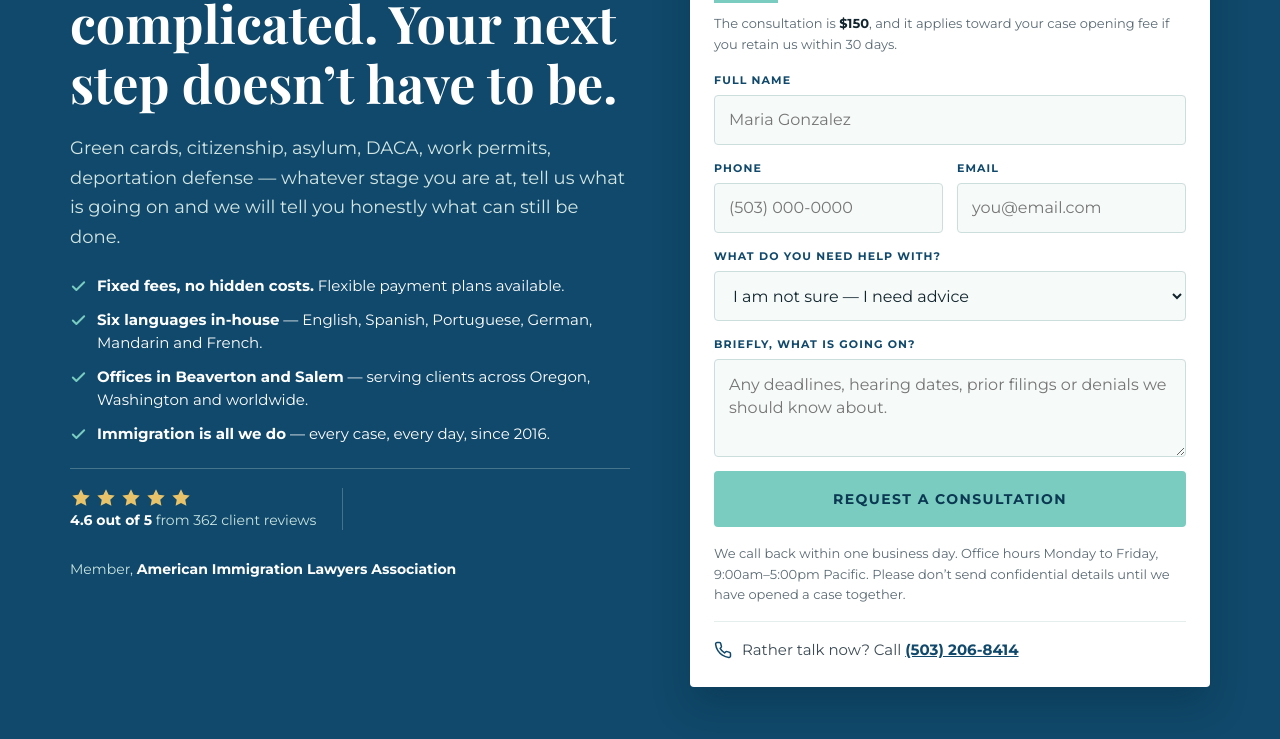
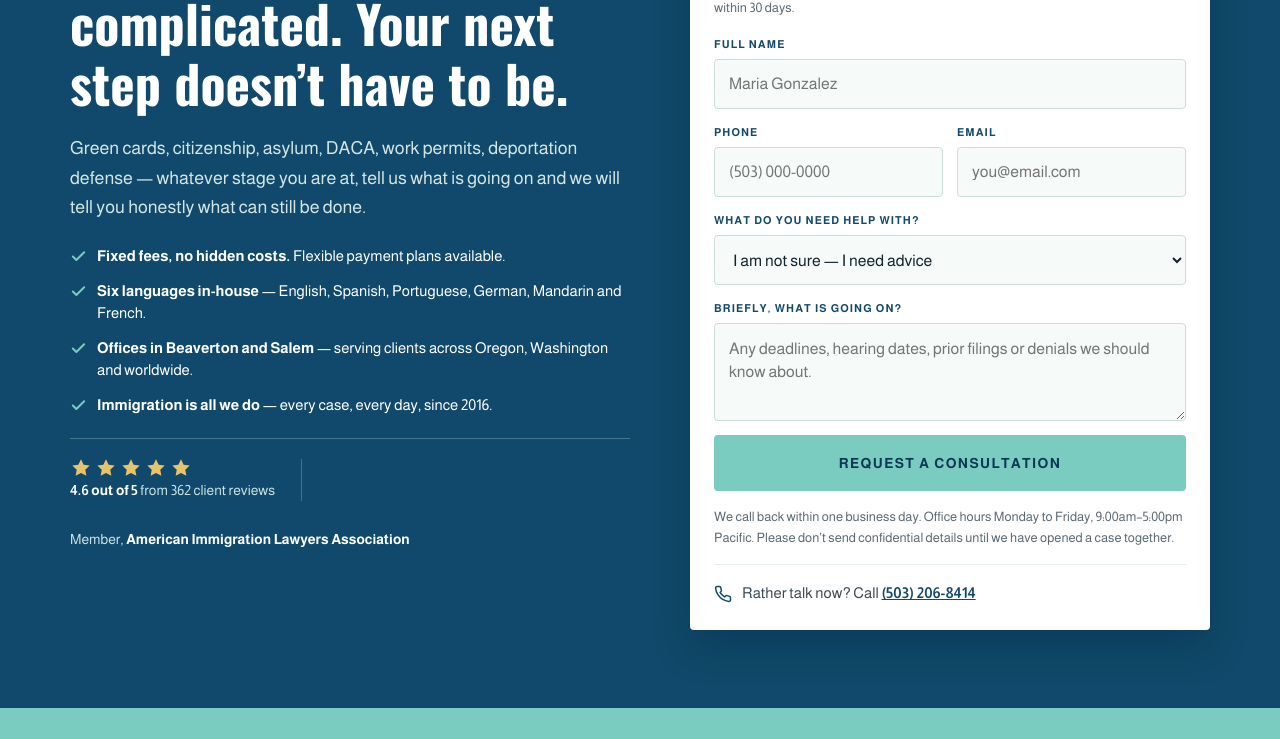
Before and after one commit to fwiles/Vanderwall, a website: page index.html in a window 1280 px wide. Shown: the part 268-1007 px from the top of the page. Drawn offline with nearby package versions, Linux system fonts and the light colour scheme.

Commit message:
font updates

```diff
--- a/index.html
+++ b/index.html
@@ -17,7 +17,7 @@ j=d.createElement(s),dl=l!='dataLayer'?'&l='+l:'';j.async=true;j.src=
 <!-- DEPLOY_METADATA -->
 <link href="https://fonts.googleapis.com" rel="preconnect"/>
 <link crossorigin="" href="https://fonts.gstatic.com" rel="preconnect"/>
-<link href="https://fonts.googleapis.com/css2?family=Playfair+Display:wght@500;600;700&amp;family=Montserrat:wght@400;500;600;700&amp;display=swap" rel="stylesheet"/>
+<link href="https://fonts.googleapis.com/css2?family=Almarai:wght@400;700&amp;family=Oswald:wght@500;600;700&amp;display=swap" rel="stylesheet"/>
 <link href="/styles.css" rel="stylesheet"/>
 
 <script defer="" src="/config.js"></script><script defer="" src="/app.js"></script></head>
--- a/styles.css
+++ b/styles.css
@@ -32,8 +32,8 @@
   --gold-dark-bg:  #E8C36A;  /* on navy */
 
   /* Type */
-  --display: "Playfair Display", Georgia, "Times New Roman", serif;
-  --sans:    Montserrat, "Helvetica Neue", system-ui, -apple-system, sans-serif;
+  --display: "Oswald", "Helvetica Neue", Arial, sans-serif;
+  --sans:    "Almarai", "Helvetica Neue", Arial, sans-serif;
 
   /* Layout */
   --container: 1180px;
@@ -54,6 +54,7 @@ body {
 }
 img { max-width: 100%; display: block; }
 h1, h2, h3 { margin: 0; }
+h1, h2, h3, h4, h5, h6 { font-family: var(--display); }
 p  { margin: 0; }
 ul { margin: 0; padding: 0; list-style: none; }
 
@@ -292,7 +293,7 @@ ul { margin: 0; padding: 0; list-style: none; }
 .founder__role { font-size: 12px; font-weight: 700; letter-spacing: .14em; text-transform: uppercase; color: var(--teal-deep); }
 .founder__bio { font-size: clamp(.9375rem, .9rem + .2vw, 1.0625rem); line-height: 1.75; }
 .founder__quote { margin: 0; padding: 22px; background: var(--white); border-radius: var(--radius); }
-.founder__quote p { font-family: var(--display); font-size: clamp(1.1875rem, 1.05rem + .5vw, 1.375rem); line-height: 1.55; font-style: italic; color: var(--navy); }
+.founder__quote p { font-size: clamp(1.1875rem, 1.05rem + .5vw, 1.375rem); line-height: 1.55; font-style: italic; color: var(--navy); }
 
 .team { background: var(--white); border-radius: var(--radius); padding: 24px; display: flex; flex-direction: column; gap: 14px; margin-top: 18px; }
 .team h3 { font-family: var(--display); font-size: clamp(1.25rem, 1.1rem + .5vw, 1.5rem); font-weight: 700; letter-spacing: .04em; text-transform: uppercase; color: var(--navy); }
```
Also changed, not shown: 404.html (+1 -1 lines), es/index.html (+1 -1 lines).
